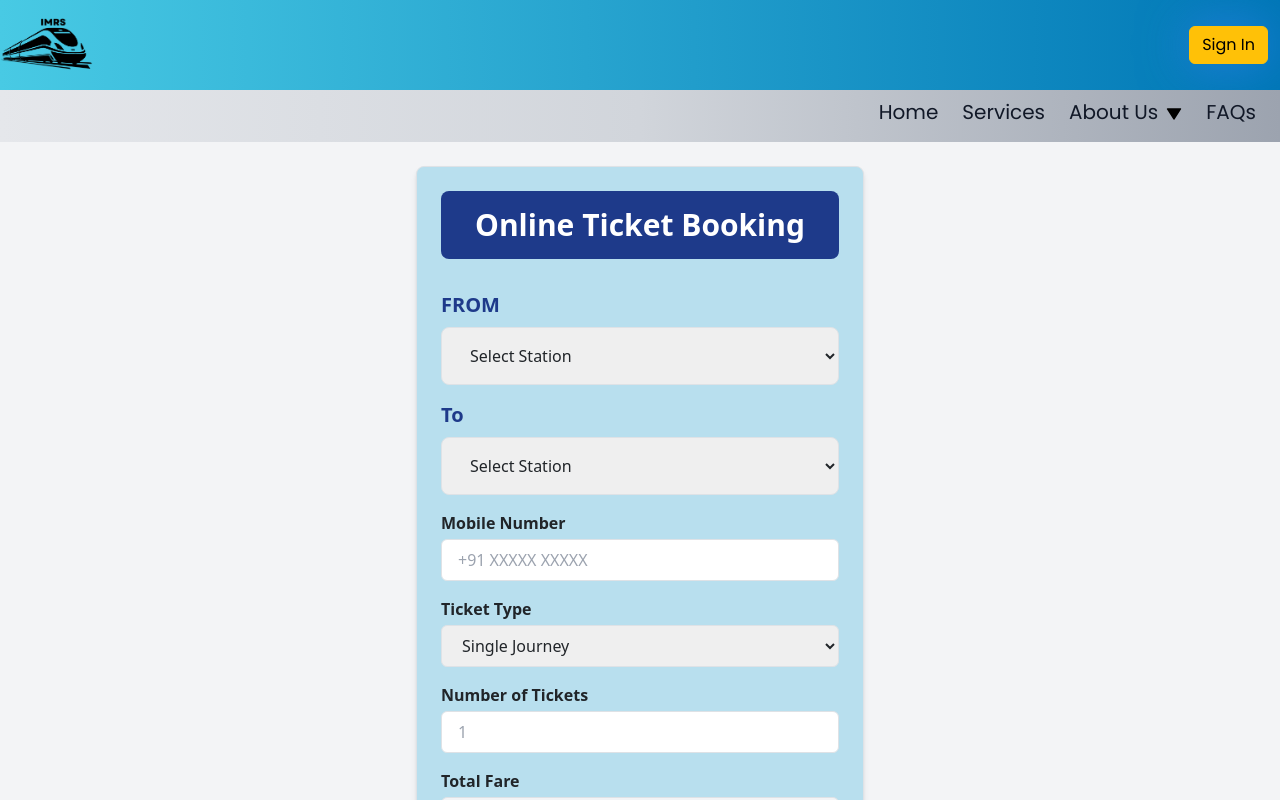
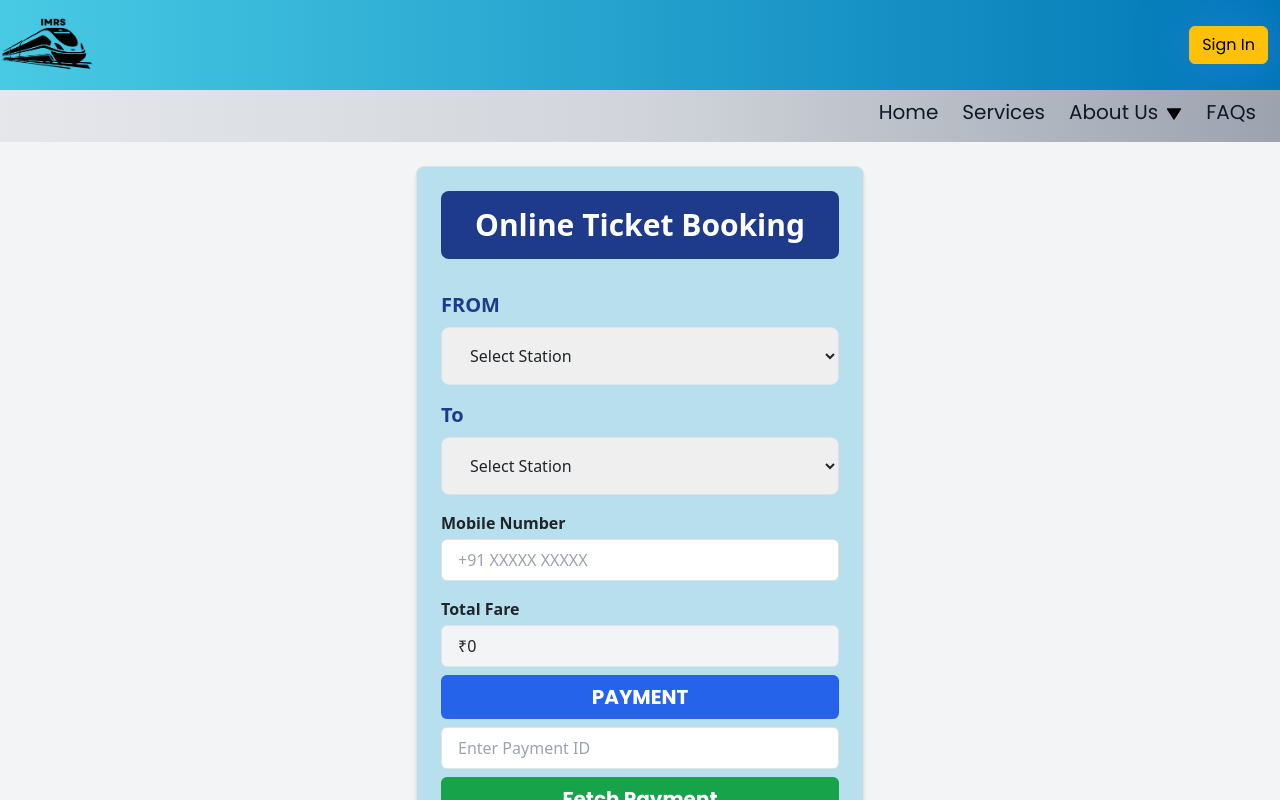
Before and after one commit to abhisheksah-dev/imrs-frontend, a React (Vite) app: page /payment in a window 1280 px wide. Shown: the top 800 px of the page. Built offline with nearby package versions, Linux system fonts and the light colour scheme.

Commit message:
improving the payment

```diff
--- a/src/components/Payment.jsx
+++ b/src/components/Payment.jsx
@@ -385,29 +385,7 @@ const Payment = () => {
               className="w-full px-3 py-2 border border-gray-300 rounded focus:outline-none focus:ring-2 focus:ring-blue-400"
             />
           </div>
-          <div>
-            <label htmlFor="ticketType" className="block font-semibold mb-1">
-              Ticket Type
-            </label>
-            <select
-              id="ticketType"
-              className="w-full px-3 py-2 border border-gray-300 rounded focus:outline-none focus:ring-2 focus:ring-blue-400"
-            >
-              <option value="single">Single Journey</option>
-              <option value="return">Return Journey</option>
-            </select>
-          </div>
-          <div>
-            <label htmlFor="ticketsCount" className="block font-semibold mb-1">
-              Number of Tickets
-            </label>
-            <input
-              type="number"
-              id="ticketsCount"
-              placeholder="1"
-              className="w-full px-3 py-2 border border-gray-300 rounded focus:outline-none focus:ring-2 focus:ring-blue-400"
-            />
-          </div>
+
           <div>
             <label htmlFor="totalFare" className="block font-semibold mb-1">
               Total Fare
```
